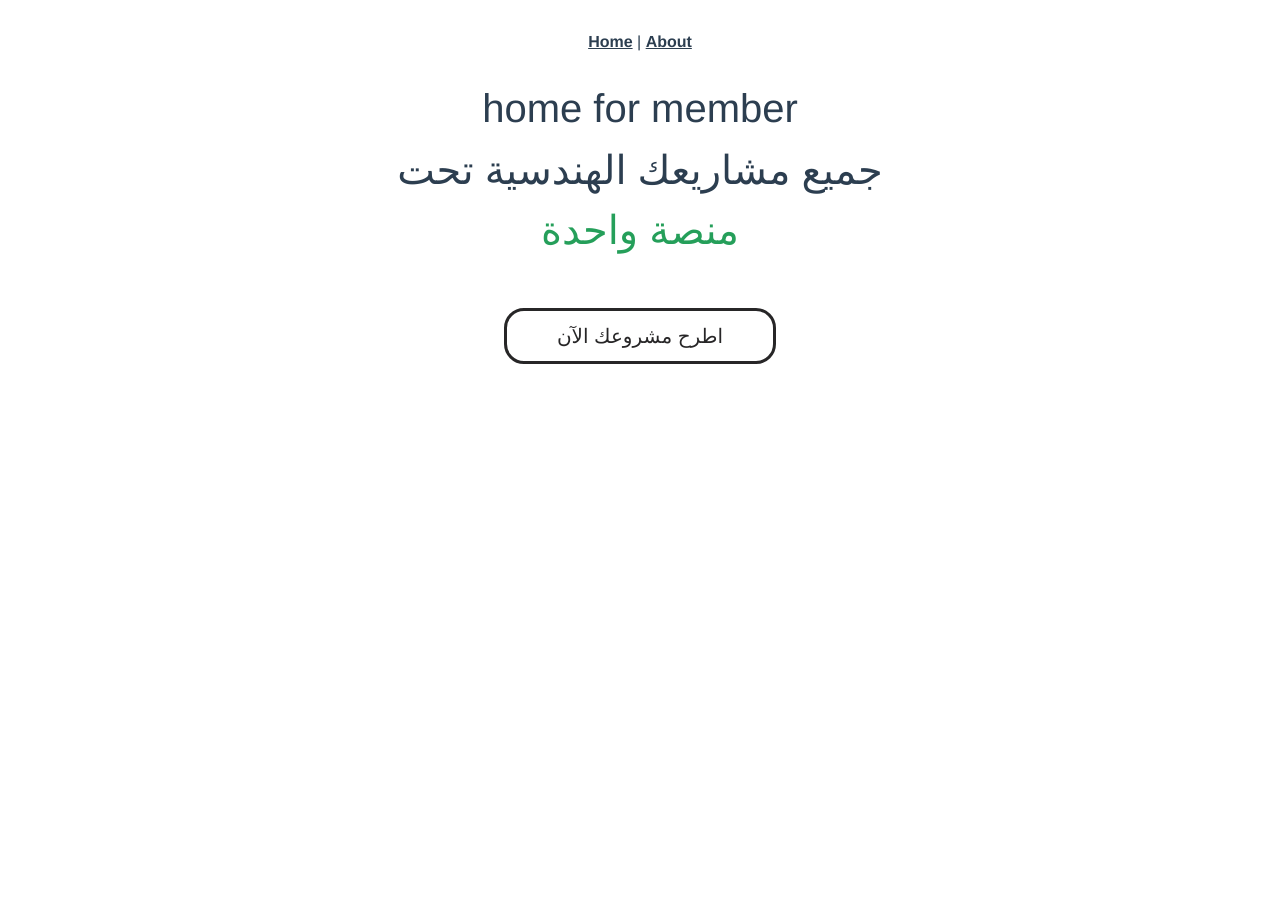
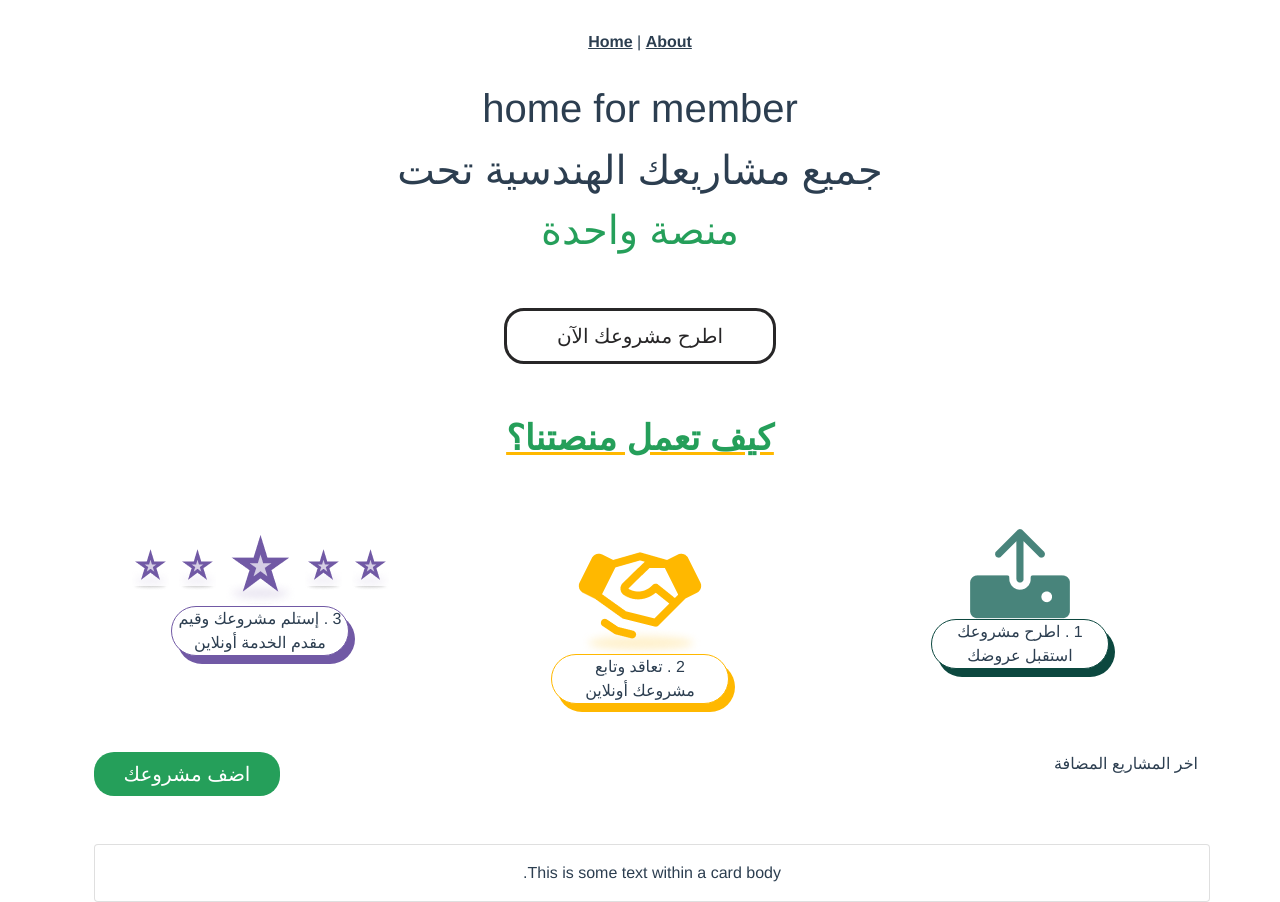
Before and after one commit to norhan-khaled99/Qada-Vue, a Vue app: page /member in a window 1280 px wide. Before the commit the page ends 800 px from the top, so only its background shows below. Built offline with nearby package versions, Linux system fonts and the light colour scheme.

Commit message:
working in homepageformembers

```diff
--- a/src/modules/members/login/pages/HomeFormeMebers.vue
+++ /dev/null
@@ -1,57 +0,0 @@
-<template>
-  <div class="container">
-    <h1>home for member</h1>
-    <div class="row">
-      <div class="header">
-       <div > جميع مشاريعك الهندسية تحت  </div>
-       <span class="header"> منصة واحدة</span>
-      </div>
-    </div>
-    <div class="row">
-
-    </div>
-    <div class="row-col-6 my-5 add-project">
-      <button class="btn btn-outline-success add-project-text">اطرح مشروعك الآن</button>
-    </div>
-  </div>
-</template>
-
-<script>
-// import member from '../../../../styles/member.css'; // Import styles as an object
-
-export default {
-
-};
-</script>
-
-<style scoped>
-.header{
-  text-align: center;
-  justify-content: center;
-  align-items: center;
-  font-size: 2.5rem;
-  font-weight:600px ;
-}
-.header span{
-  color: #259F5A;
-  margin: 0;
-  padding: 0;
-}
-.add-project button{
-  border-radius: 20px;
-  border: 3px solid #272627;
-  padding:10px 50px ;
-}
-.add-project button :hover{
-  transition: all 300ms ease-out;
-  border-radius: 20px;
-  border: 3px solid #272627;
-  padding:10px 50px ;
-  background-color: white;
-}
-.add-project-text{
-  color: #272627;
-  font-size: 20px;
-  text-align: center;
-}
-</style>
--- /dev/null
+++ b/src/modules/members/pages/HomeFormeMebers.vue
@@ -0,0 +1,148 @@
+<template>
+  <div class="container">
+    <h1>home for member</h1>
+    <div class="row">
+      <div class="header">
+        <div>جميع مشاريعك الهندسية تحت</div>
+        <span class="header"> منصة واحدة</span>
+      </div>
+    </div>
+    <div class="row"></div>
+    <div class="row-col-6 my-5 add-project">
+      <button class="btn  add-project-text">
+        اطرح مشروعك الآن
+      </button>
+    </div>
+    <div class="row my-5">
+      <p class="seconed-subtitle">كيف تعمل منصتنا؟</p>
+    </div>
+    <div class="row steps">
+      <div class="col">
+        <img src="../../../assets/uploadproject.png" />
+        <div class="first-step">
+          <div>1 . اطرح مشروعك</div>
+          <div>استقبل عروضك</div>
+        </div>
+      </div>
+      <div class="col">
+        <img src="../../../assets/contract.png"  />
+
+        <div class="second-step">
+          <div>2 . تعاقد وتابع</div>
+          <div>مشروعك أونلاين</div>
+        </div>
+      </div>
+      <div class="col">
+        <img src="../../../assets/Stars.png"  />
+        <div class="third-step">
+          <div>3 . إستلم مشروعك وقيم</div>
+          <div>مقدم الخدمة أونلاين</div>
+        </div>
+      </div>
+
+      <div class="row d-flex justify-content-between my-5 ">
+        <div class="col-10">
+          <p class="text-end">اخر المشاريع المضافة</p>
+        </div>
+        <div class="col-2 add-new-project">
+          <button class="btn ">اضف مشروعك</button>
+        </div>
+      </div>
+
+      <div class="row">
+        <div class="card">
+          <div class="card-body">
+            This is some text within a card body.
+          </div>
+        </div>
+      </div>
+
+    </div>
+  </div>
+</template>
+
+<script>
+export default {};
+</script>
+
+<style scoped>
+* {
+  direction: rtl;
+}
+.header {
+  text-align: center;
+  justify-content: center;
+  align-items: center;
+  font-size: 2.5rem;
+  font-weight: 600px;
+}
+.header span {
+  color: #259f5a;
+  margin: 0;
+  padding: 0;
+}
+.add-project button {
+  border-radius: 20px;
+  border: 3px solid #272627;
+  padding: 10px 50px;
+}
+.add-project button :hover {
+  transition: all 300ms ease-out;
+  border-radius: 20px;
+  border: 3px solid #272627;
+  padding: 10px 50px;
+  background-color: white;
+}
+.add-project-text {
+  color: #272627;
+  font-size: 20px;
+  text-align: center;
+}
+
+.seconed-subtitle {
+  color: #259f5a;
+  font-size: 2.2rem;
+  font-weight: 900;
+  text-decoration: underline;
+  text-decoration-color: #ffb800;
+}
+.steps img{
+
+}
+.first-step {
+  border-radius: 41px;
+  width: 50%;
+  margin: auto;
+  border: 1px solid #0c483f;
+  background: #fff;
+  box-shadow: 6px 8px #0c483f;
+}
+
+.second-step {
+  border-radius: 41px;
+  width: 50%;
+  margin: auto;
+  border: 1px solid #FFB800;
+  background: #fff;
+  box-shadow: 6px 8px #FFB800;
+}
+
+.third-step{
+  border-radius: 41px;
+  width: 50%;
+  margin: auto;
+  border: 1px solid #7159A5;
+  background: #fff;
+  box-shadow: 6px 8px #7159A5;
+}
+
+.add-new-project{
+  border-radius: 20px;
+background: #259F5A;
+}
+.add-new-project button{
+  color: #FFF;
+  font-size: 1.25rem;
+}
+
+</style>
--- /dev/null
+++ b/src/modules/members/pages/addProjectMember.vue
@@ -0,0 +1,5 @@
+<template>
+ <div class="container">
+     <h1>add new project</h1>
+ </div>
+</template>
```
Also changed, not shown: src/router/index.js (+14 -1 lines).
